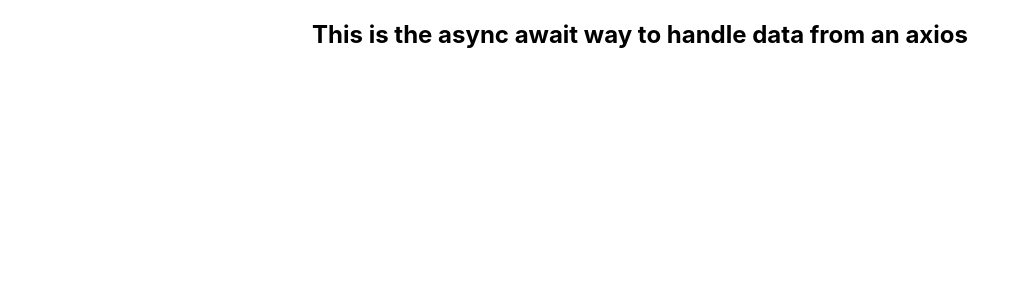
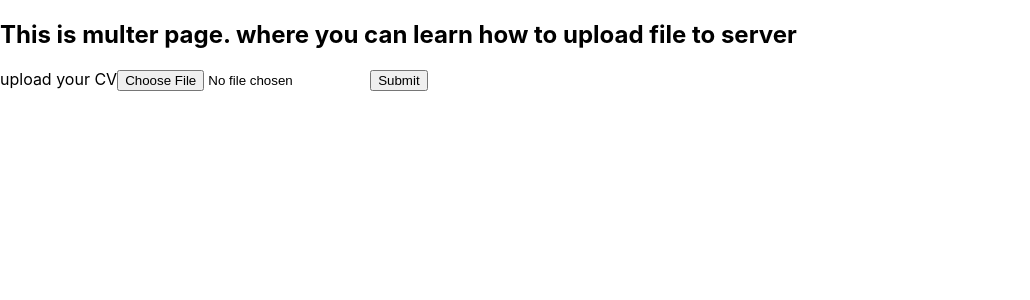
Before and after one commit to Sweenkhan/react-projects, a React (Create React App) app: page / in a window 1280 px wide. Shown: the top 300 px of the page, without its empty margins (0-1030 px from the left). Built offline with nearby package versions, Linux system fonts and the light colour scheme; no server answers.

Commit message:
learn multer

```diff
--- a/package.json
+++ b/package.json
@@ -11,8 +11,11 @@
     "@testing-library/react": "^13.4.0",
     "@testing-library/user-event": "^13.5.0",
     "axios": "^1.4.0",
+    "cors": "^2.8.5",
+    "express": "^4.18.2",
     "jspdf": "^2.5.1",
     "jspdf-autotable": "^3.7.0",
+    "multer": "^1.4.5-lts.1",
     "react": "^18.2.0",
     "react-dom": "^18.2.0",
     "react-scripts": "5.0.1",
--- a/src/index.js
+++ b/src/index.js
@@ -13,7 +13,8 @@
 //  import App from "./axios/App"
 // import App from "./tesla/App.jsx"
 // import App from "./iplScore/App"
-import App from './axiosDiffrentWay/App';
+// import App from './axiosDiffrentWay/App';
+import App from "./multer/App"
 
 
 const root = ReactDOM.createRoot(document.getElementById('root'));
--- /dev/null
+++ b/src/multer/App.js
@@ -0,0 +1,35 @@
+import React,{useState} from 'react'
+import axios from 'axios'
+
+
+function App() {
+
+    const [file, setFile] = useState();
+
+    function handleSubmit(e){
+             e.preventDefault()
+
+             const formdata = new FormData()
+             formdata.append("file", file)
+
+             axios.post("http://localhost:8000/resumeUpload", formdata)
+             .then((response) => {
+                    console.log(response)
+             })
+    }
+
+console.log(file)
+  return (
+    <div>
+    <h2>This is multer page. where you can learn how to upload file to server</h2>
+
+
+    <label htmlFor='resume'>upload your CV</label>
+        <input id="resume"  type='file' name="uploaded_file" onChange={(e) => {setFile(e.target.files[0])}} />
+        <button type='button' onClick={(e) => handleSubmit(e)} >Submit</button>
+
+     </div>
+  )
+}
+
+export default App
```
Also changed, not shown: src/backend/index.js (added, +34 -0 lines), src/backend/package.json (added, +17 -0 lines), 2 other files (tests, documents, lock files or other folders).
